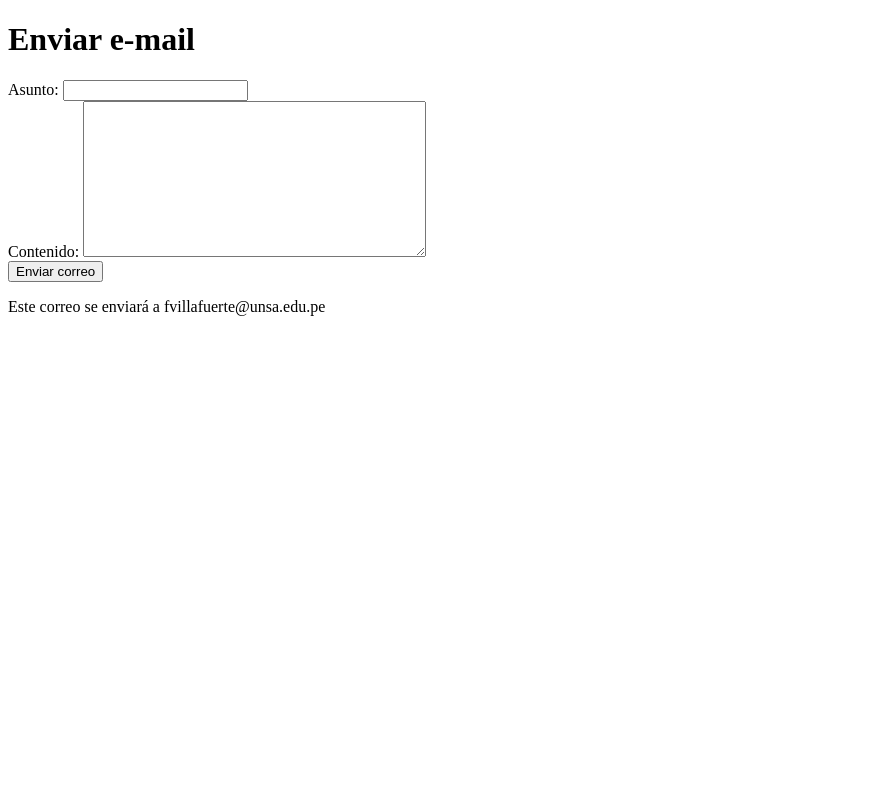
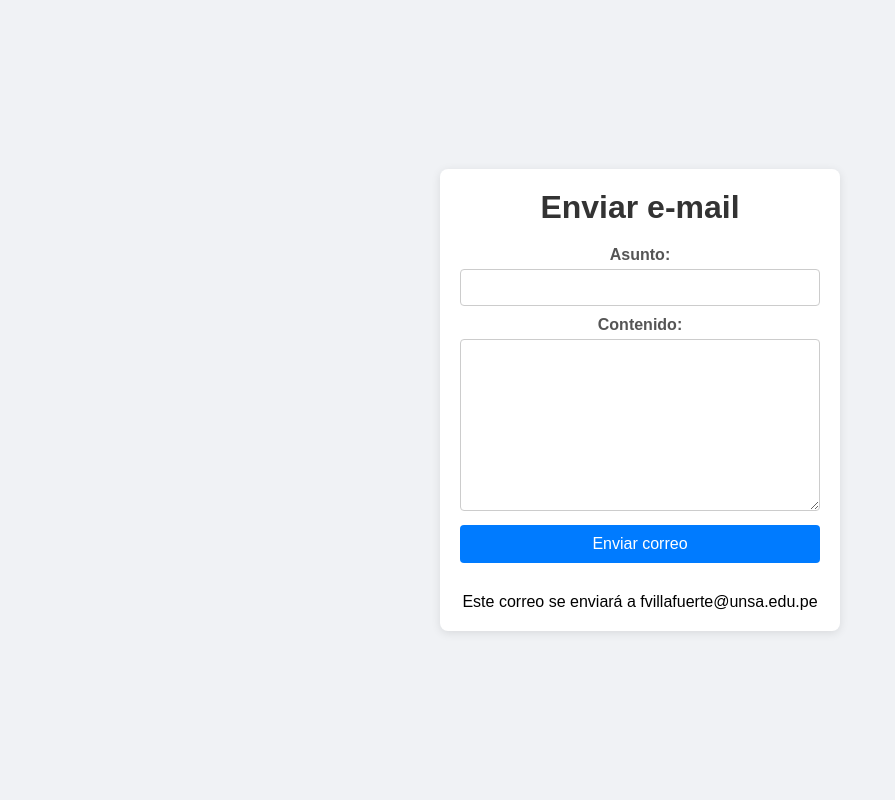
Before and after one commit to Frank-Villafuerte/db-django, a Django app: page /enviar_mail in a window 1280 px wide. Shown: the whole page, without its empty margins (0-895 px from the left). Run offline with Django 5.2, Linux system fonts and the light colour scheme.

Commit message:
Añadido estilo css para los html

```diff
--- /dev/null
+++ b/proyecto/mails_envio/static/estilos/index.css
@@ -0,0 +1,89 @@
+* {
+    margin: 0;
+    padding: 0;
+    box-sizing: border-box;
+}
+
+body {
+    font-family: Arial, sans-serif;
+    background-color: #f0f2f5;
+    display: flex;
+    justify-content: center;
+    align-items: center;
+    height: 100vh;
+}
+
+.formulario-contenedor {
+    background-color: #fff;
+    padding: 20px;
+    border-radius: 8px;
+    box-shadow: 0 2px 10px rgba(0, 0, 0, 0.1);
+    width: 100%;
+    max-width: 400px;
+    text-align: center;
+}
+
+h1 {
+    margin-bottom: 20px;
+    color: #333;
+    text-align: center;
+}
+
+form {
+    display: flex;
+    flex-direction: column;
+}
+
+form p {
+    margin-bottom: 20px;
+}
+
+label {
+    font-weight: bold;
+    color: #555;
+}
+
+input,
+textarea {
+    width: 100%;
+    padding: 10px;
+    margin-top: 5px;
+    margin-bottom: 10px;
+    border: 1px solid #ccc;
+    border-radius: 4px;
+}
+ul {
+    list-style-type: none;
+}
+button {
+    width: 100%;
+    padding: 10px;
+    background-color: #007bff;
+    color: #fff;
+    border: none;
+    border-radius: 4px;
+    cursor: pointer;
+    font-size: 16px;
+    margin-bottom: 30px;
+}
+
+button:hover {
+    background-color: #0056b3;
+}
+
+.btn {
+    display: inline-block;
+    padding: 10px 20px;
+    background-color: #6cb1fa;
+    color: #fff;
+    text-decoration: none;
+    border-radius: 4px;
+    text-align: center;
+    margin-top: 20px;
+    transition: background-color 0.3s ease;
+}
+
+.btn:hover {
+    background-color: #5400b3;
+    color: white;
+}
--- a/proyecto/mails_envio/templates/mails_envio/enviar_mail.html
+++ b/proyecto/mails_envio/templates/mails_envio/enviar_mail.html
@@ -1,10 +1,13 @@
+{% load static %}
 <!DOCTYPE html>
 <html>
     <head>
         <meta charset="UTF-8">
+        <link rel="stylesheet" type="text/css" href="{% static 'estilos/index.css' %}">
         <title>Enviar e-mail</title>
     </head>
     <body>
+        <div class="formulario-contenedor">
             <h1>Enviar e-mail</h1>
             <form method="post">
                 {% csrf_token %}
@@ -13,5 +16,7 @@
             </form>
             <p>Este correo se enviará a fvillafuerte@unsa.edu.pe</p>
 
+        </div>
+
     </body>
 </html>
--- a/proyecto/mails_envio/templates/mails_envio/form_invoice.html
+++ b/proyecto/mails_envio/templates/mails_envio/form_invoice.html
@@ -1,8 +1,10 @@
-
+{% load static %}
 <!DOCTYPE html>
 <html>
     <head>
         <meta charset="UTF-8">
+        <link rel="stylesheet" type="text/css" href="{% static 'estilos/index.css' %}">
+
         <title>Aplicaciones</title>
     </head>
     <body>
--- a/proyecto/proyecto/settings.py
+++ b/proyecto/proyecto/settings.py
@@ -116,7 +116,8 @@ USE_TZ = True
 # Static files (CSS, JavaScript, Images)
 # https://docs.djangoproject.com/en/5.0/howto/static-files/
 
-STATIC_URL = 'static/'
+STATIC_URL = '/static/'
+STATICFILES_DIRS = [BASE_DIR / "static"]
 
 # Default primary key field type
 # https://docs.djangoproject.com/en/5.0/ref/settings/#default-auto-field
```
Also changed, not shown: proyecto/mails_envio/templates/mails_envio/index.html (+12 -5 lines). Lines whose indentation alone changed are shown as unchanged.
